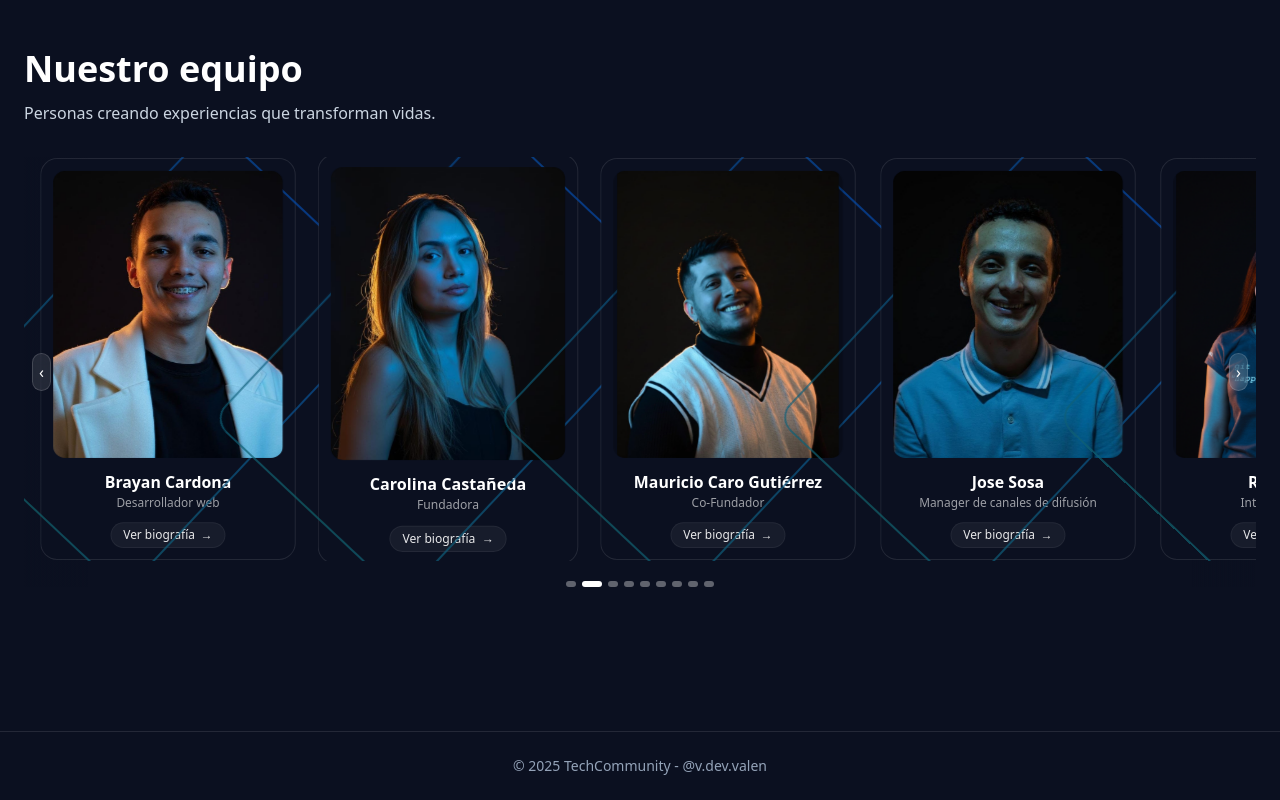
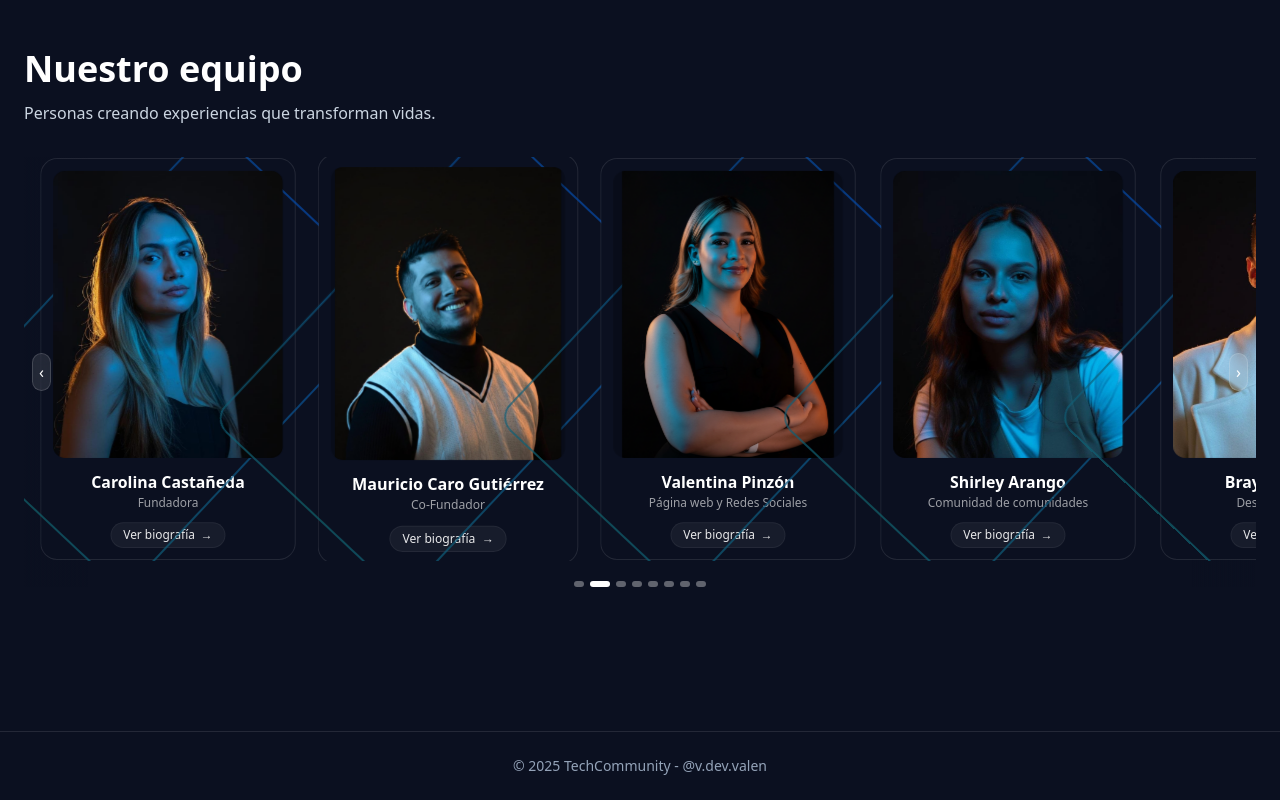
Before and after one commit to techcommunitycol/web-tech-community, a React (Vite) app: page / in a window 1280 px wide. Shown: the part 2843-3643 px from the top of the page. Built offline with nearby package versions, Linux system fonts and the light colour scheme.

Commit message:
feat: fix bugs

```diff
--- a/src/features/events/components/EventGallery.tsx
+++ b/src/features/events/components/EventGallery.tsx
@@ -12,7 +12,6 @@ export default function EventGallery({ media }: { media: MediaItem[] }) {
   const onNext = () => setIndex((i) => safeIndex(i + 1));
   const active = media[index];
 
-  // navegación con teclado
   useEffect(() => {
     const onKey = (e: KeyboardEvent) => {
       if (e.key === "ArrowLeft") onPrev();
@@ -58,7 +57,6 @@ export default function EventGallery({ media }: { media: MediaItem[] }) {
           <video className="h-full w-full" src={active.src} controls preload="none" />
         ) : null}
 
-        {/* Controles */}
         {total > 1 && (
           <>
             <button
--- a/src/features/events/sections/AboutSection.tsx
+++ b/src/features/events/sections/AboutSection.tsx
@@ -63,8 +63,6 @@ export default function AboutSection() {
             </a>
           </div>
         </div>
-
-        {/* Nuevo Reel con modal de eventos */}
         <EventReel events={EVENTS} />
       </div>
     </Section>
--- a/src/features/events/types.ts
+++ b/src/features/events/types.ts
@@ -5,7 +5,7 @@ export type MediaItem =
 export type EventMeta = {
   id: string;
   title: string;
-  dateISO: string;            // "2025-09-12"
+  dateISO: string;
   venue?: string;
   city?: string;
   tags?: string[];
@@ -14,5 +14,5 @@ export type EventMeta = {
   media: MediaItem[];
   speakers?: { name: string; role?: string; avatar?: string; link?: string }[];
   resources?: { slides?: string; repo?: string; recap?: string };
-  stats?: { attendees?: number; satisfaction?: number }; // opcional
+  stats?: { attendees?: number; satisfaction?: number };
 };
--- a/src/features/team/team.data.ts
+++ b/src/features/team/team.data.ts
@@ -1,7 +1,5 @@
 import type Member from "./team.types";
-
-
-
+export type { default as Member } from "./team.types";
 import { Brayan } from "./teambiography/BrayanCardona/main";
 import { Carolina } from "./teambiography/CarolinaCastañeda/main";
 import { Mauricio } from "./teambiography/MauricioCaroGutierrez/main";
@@ -9,174 +7,15 @@ import { JoseSosa } from "./teambiography/JoseSosa/main";
 import { Rina } from "./teambiography/RinaPlata/main";
 import { Mariana } from "./teambiography/MarianaCastañeda/main";
 import { Valentina } from "./teambiography/ValentinaPinzon/main";
-
-import { David } from "./teambiography/DavidOrrego/main";
 import { Shirley } from "./teambiography/ShirleyArango/main";
 
-
-
-
 export const TEAM: Member[] = [
-  Brayan,
   Carolina,
   Mauricio,
+  Valentina,
+  Shirley,
+  Brayan,
   JoseSosa,
   Rina,
   Mariana,
-  Valentina,
-  David,
-  Shirley
-
-
-
 ];
-
-
-
-
-
-
-
-
-
-
-
-
-
-
-
-
-
-
-
-
-
-
-
-
-
-
-
-
-
-
-
-
-
-
-
-
-
-
-
-
-
-/*import brayan from "../../assets/brayan.jpg";
-import caro from "../../assets/Carolina.jpg";
-import david from "../../assets/david.jpg";
-import mariana from "../../assets/mariana.jpg";
-import jose from "../../assets/jose.jpg";
-import rina from "../../assets/RinaPlata.png";
-import shirley from "../../assets/shirley.jpg";
-import valen from "../../assets/Valen.png";
-import mauro from "../../assets/mauro.jpg";
-
-export type Member = {
-  name: string;
-  role: string;
-  photo: string;
-  linkedin?: string;
-  instagram?: string;
-  bio?: string;
-  bioLong?: string;
-  skills?: string[];
-  projects?: { title: string; description: string; link?: string }[];
-};
-
-
-export const TEAM: Member[] = [
- {
-    name: "Carolina Castañeda",
-    role: "Fundadora",
-    photo: caro,
-    linkedin: "https://www.linkedin.com/in/carocastanedac/",
-    instagram: "https://www.instagram.com/caro.data/",
-    bio: "Fundadora de Tech Community, embajadora WTM y profesora de datos en Platzi.",
-    bioLong:
-      "Ingeniera de software con más de 9 años en datos e IA. Fundadora de Tech Community, parte del programa GDG Medellín y embajadora de Google Women Techmakers.",
-    skills: ["Python", "BigQuery", "IA", "Docencia"],
-    projects: [
-      { title: "Tech Community", description: "Plataforma de comunidad tech en Medellín" },
-    ],
-  },
-  {
-    name: "Valentina Pinzón",
-    role: "Líder",
-    photo: valen,
-    bio: "Líder de sitio web y redes sociales.",
-    bioLong:
-      "Desarrolladora entusiasta con enfoque en visibilidad digital y gestión de comunidad. Encargada de mantener el sitio web y coordinar contenido en redes sociales.",
-    skills: ["HTML", "CSS", "Gestión de redes"],
-  },
-  {
-    name: "Rina Plata",
-    role: "Frontend Engineer",
-    photo: rina,
-    linkedin: "https://www.linkedin.com/in/rina-plata/",
-    instagram: "https://www.instagram.com/rina_plata/",
-    bio: "Frontend con foco en accesibilidad e inclusión.",
-    bioLong:
-      "Especialista en accesibilidad digital (WCAG 2.1) y UX inclusiva. Activa en WTM, Pioneras Dev y fundadora de Guardianes Ancestrales.",
-    skills: ["Angular", "Accesibilidad", "UX"],
-    projects: [
-      { title: "Landing inclusiva", description: "Diseño accesible y optimizado" },
-    ],
-  },
-  {
-    name: "José Sosa",
-    role: "Mobile Developer",
-    photo: jose,
-    linkedin: "https://www.linkedin.com/in/joseasosa24/",
-    instagram: "https://www.instagram.com/joseasosa24/",
-    bio: "Desarrollador front-end apasionado por crear productos con valor.",
-    bioLong:
-      "Ve la tecnología como un puente para unir personas e impulsar ideas. Le apasiona el networking y crear espacios de colaboración.",
-    skills: ["React", "Next.js", "UX"],
-  },
-  {
-    name: "David Orrego",
-    role: "DevOps / Cloud",
-    photo: david,
-    linkedin: "https://www.linkedin.com/in/soydavidorrego/",
-    bio: "Docente de marketing y consultor de estrategia tecnológica.",
-    skills: ["AWS", "Docker", "CI/CD"],
-  },
-  {
-    name: "Brayan Cardona",
-    role: "Backend Engineer",
-    photo: brayan,
-    linkedin: "https://www.linkedin.com/in/eldevbrayan/",
-    bio: "Frontend con visión full-stack y foco en comunidad.",
-    bioLong:
-      "Además del enfoque en front-end, tiene conocimientos en backend (Node.js, Java) y bases de datos relacionales, proponiendo soluciones integrales.",
-    skills: ["React", "Node.js", "MySQL", "Comunidades"],
-  },
-  {
-    name: "Shirley Arango",
-    role: "Product Designer",
-    photo: shirley,
-    linkedin: "https://www.linkedin.com/in/shirley-arango-cardona-51202a375/",
-    instagram: "https://www.instagram.com/shirley_dev0",
-    bio: "Aprendiz ADSO (SENA) con interés en desarrollo web.",
-    bioLong:
-      "Apoya el pilar de Comunidad de Comunidades en Tech Community, visibilizando eventos en Medellín y promoviendo el aprendizaje colaborativo.",
-    skills: ["Figma", "UI Design", "HTML/CSS"],
-  },
-  {
-    name: "Mariana Castañeda",
-    role: "Community Lead",
-    photo: mariana,
-    bio: "Apoya iniciativas de redes sociales y comunidad.",
-  },
-];
-*/
--- a/src/features/team/teambiography/DavidOrrego/main.ts
+++ /dev/null
@@ -1,16 +0,0 @@
-import type Member from "../../team.types";
-import david from "../../../../assets/david.jpg";
-
-export const David: Member = {
-  name: "David Orrego",
-  role: "Manager de canales de difusión",
-  photo: david,
-  linkedin: "https://www.linkedin.com/in/soydavidorrego/",
-  instagram: "https://www.instagram.com/soydavidorrego",
-  bio: "Docente de marketing y consultor de estrategia.",
-  bioLong: "Docente de Marketing & Consultor de estrategia, con experiencia en comunicación y gestión digital.",
-  skills: ["Marketing", "Estrategia", "Comunicación"],
-  projects: [
-    { title: "Canales de difusión", description: "Estrategias de comunicación y marketing" },
-  ],
-};
--- a/src/index.css
+++ b/src/index.css
@@ -30,20 +30,17 @@
 .no-scrollbar::-webkit-scrollbar{display:none}
 .no-scrollbar{-ms-overflow-style:none;scrollbar-width:none}
 
-/*estilos para team*/
-/* Ocultar scrollbar horizontal del track */
 .no-scrollbar::-webkit-scrollbar { display: none; }
 .no-scrollbar { -ms-overflow-style: none; scrollbar-width: none; }
 
-/* Border conic + máscara para “marco animado” */
 .card-animated-border {
   position: relative;
-  border-radius: 1.25rem; /* rounded-2xl aprox */
+  border-radius: 1.25rem;
 }
 .card-animated-border::before {
   content: "";
   position: absolute;
-  inset: -2px;                 /* grosor del borde */
+  inset: -2px;
   padding: 2px;
   border-radius: inherit;
   background: conic-gradient(
@@ -62,19 +59,16 @@
   filter: drop-shadow(0 10px 18px rgba(0,0,0,.25));
 }
 
-/* Sutile “flotar” */
 @keyframes float {
   0%   { transform: translateY(0) }
   50%  { transform: translateY(-6px) }
   100% { transform: translateY(0) }
 }
 
-/* Spin para el borde */
 @keyframes spin {
   to { transform: rotate(1turn) }
 }
 
-/* Blur/glow orgánico al fondo (gotas) */
 .blob {
   position: absolute; border-radius: 50%; filter: blur(35px); opacity: .35;
   animation: float 8s ease-in-out infinite;
--- a/src/shared/components/Modal.tsx
+++ b/src/shared/components/Modal.tsx
@@ -12,7 +12,6 @@ export default function Modal({ isOpen, onClose, titleId = "modal-title", childr
   const overlayRef = useRef<HTMLDivElement | null>(null);
   const contentRef = useRef<HTMLDivElement | null>(null);
 
-  // bloquear scroll del body cuando el modal esté abierto
   useEffect(() => {
     if (!isOpen) return;
     const original = document.body.style.overflow;
@@ -20,7 +19,6 @@ export default function Modal({ isOpen, onClose, titleId = "modal-title", childr
     return () => { document.body.style.overflow = original; };
   }, [isOpen]);
 
-  // cerrar con ESC
   useEffect(() => {
     if (!isOpen) return;
     const onKey = (e: KeyboardEvent) => { if (e.key === "Escape") onClose(); };
@@ -28,7 +26,6 @@ export default function Modal({ isOpen, onClose, titleId = "modal-title", childr
     return () => window.removeEventListener("keydown", onKey);
   }, [isOpen, onClose]);
 
-  // focus trap mínimo
   useEffect(() => {
     if (!isOpen || !contentRef.current) return;
     const focusable = contentRef.current.querySelectorAll<HTMLElement>(
```
Also changed, not shown: src/features/events/components/EventModalBody.tsx (+0 -7 lines), src/features/team/TeamCarousel.tsx (+20 -13 lines).
